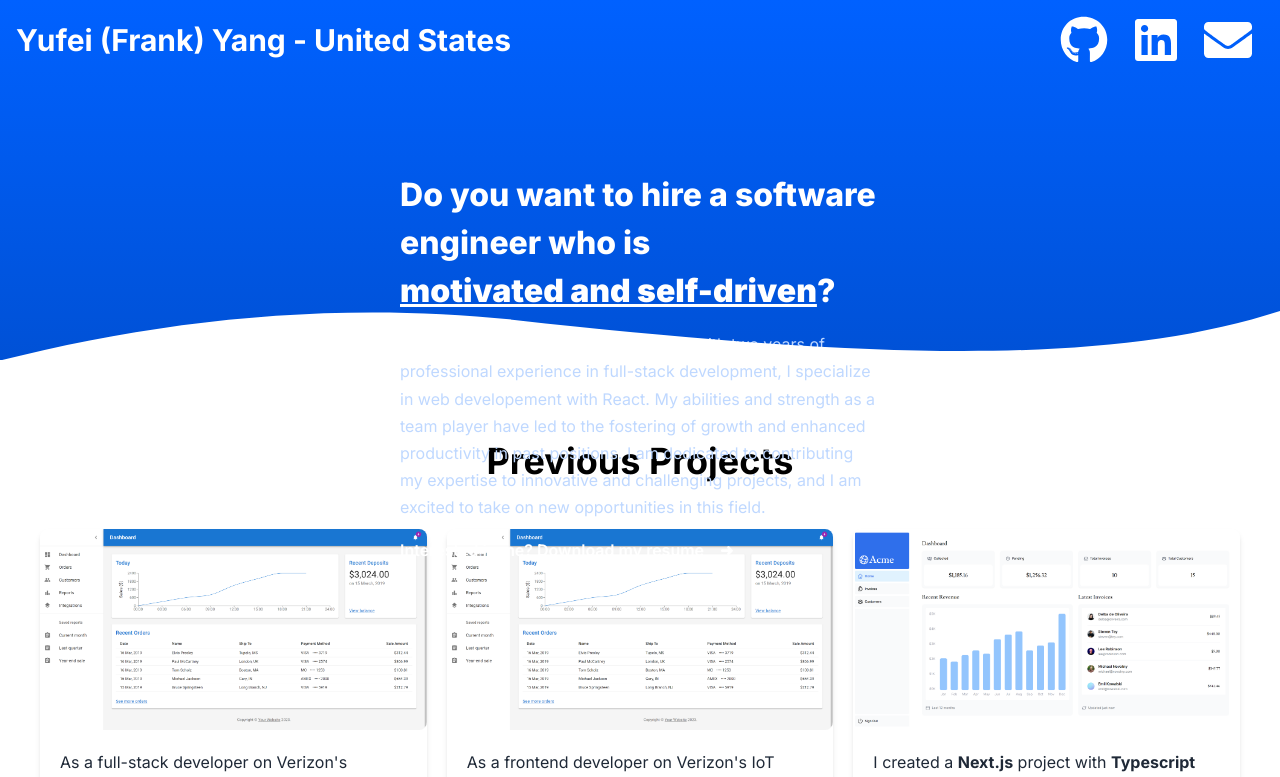
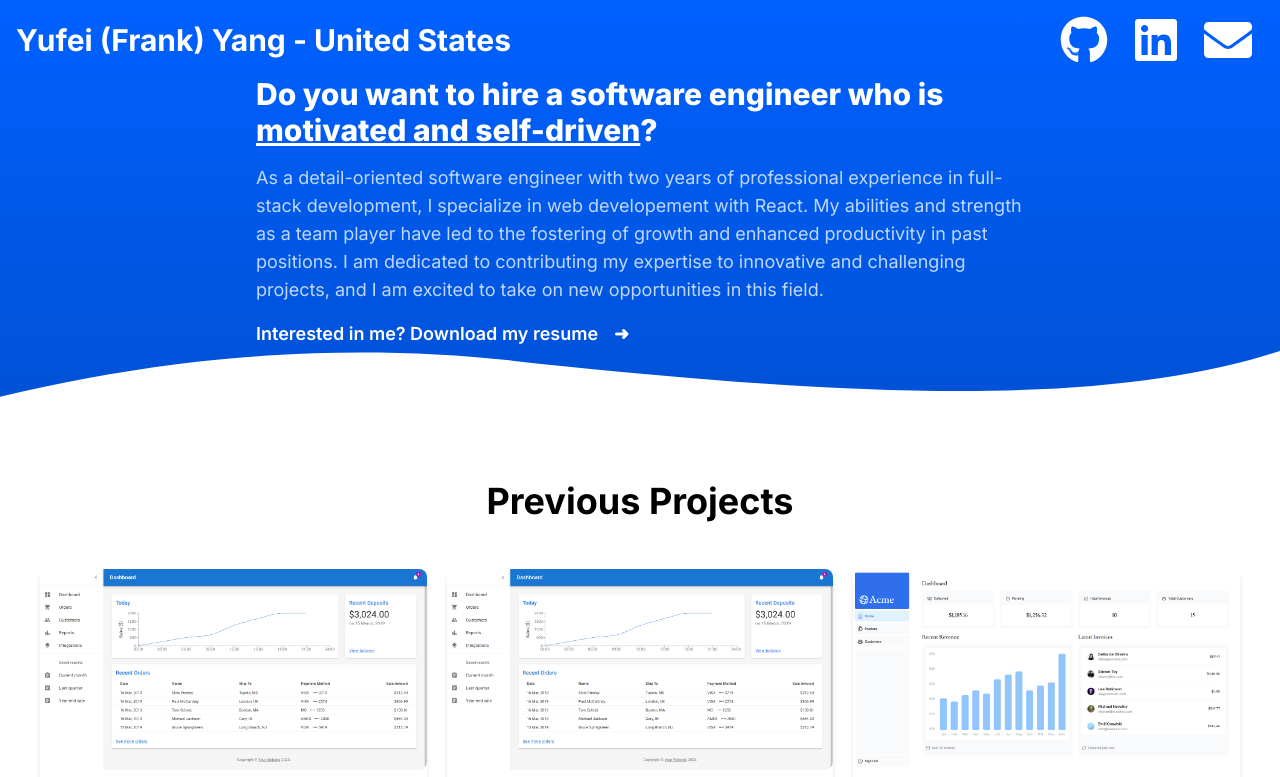
Before and after one commit to FrankYufeiYang/my-website, a Next.js app: page / in a window 1280 px wide. Shown: the top 777 px of the page. Built offline with nearby package versions, Linux system fonts and the light colour scheme.

Commit message:
used more tailwind css

```diff
--- a/app/components/background.jsx
+++ b/app/components/background.jsx
@@ -42,7 +42,7 @@ export default function Background() {
   };
   const Timeline = ({ data }) => {
     return (
-      <ul className='relative border-l border-gray-200 max-w-[60%]'>
+      <ul className='relative border-l border-gray-200 max-w-[85%] md:max-w-[60%]'>
         {data.map((item, index) => (
           <TimelineItem key={index} data={item} />
         ))}
@@ -51,7 +51,7 @@ export default function Background() {
   };
   return (
     <div className=' pb-10'>
-      <div className='max-w-[1400px] mx-auto px-10 '>
+      <div className='max-w-[1400px] mx-auto md:px-10 '>
         <div className='text-center max-w-lg m-auto'>
           <h2 className='text-4xl font-bold pt-10'>Background</h2>
         </div>
--- a/app/components/header.jsx
+++ b/app/components/header.jsx
@@ -4,7 +4,7 @@ import Link from 'next/link';
 export default function Header() {
   return (
     <>
-      <header className='text-white'>
+      <header className='text-white relative'>
         <nav className='container mx-auto flex justify-between items-center p-4'>
           <div className='text-3xl font-bold'>
             <Link href='/'>Yufei (Frank) Yang - United States</Link>
@@ -41,18 +41,18 @@ export default function Header() {
           </div>
         </nav>
 
-        <div className='flex flex-col justify-center py-10 my-12'>
-          <div className='max-w-[60vh]  mx-auto my-auto'>
-            <h1 className='main slide-in-left'>
+        <div className=' md:h-[40vh] z-10 relative w-[100%] pt-10 pb-28 px-10 text-center flex flex-col justify-center'>
+          <div className='text-left max-w-3xl m-auto'>
+            <div className=' my-4 font-extrabold text-3xl l  slide-in-left'>
               Do you want to hire a software engineer who is
               <br />
-              <b className='text-decoration-line: underline'>
+              <span className='text-decoration-line: underline'>
                 motivated and self-driven
-              </b>
+              </span>
               ?
               <br />
-            </h1>
-            <p className='second slide-in-right'>
+            </div>
+            <p className=' font-normal text-lg my-4 text-[#bfd8ff] slide-in-right'>
               As a detail-oriented software engineer with two years of
               professional experience in full-stack development, I specialize in
               web developement with React. My abilities and strength as a team
@@ -62,8 +62,11 @@ export default function Header() {
               to take on new opportunities in this field.
             </p>
 
-            <p className='font-semibold slide-in-left	'>
-              <a href='https://drive.google.com/file/d/1Bt2WSy87CMD_nrP8oGUcXC8LtUU0aXj3/view?usp=sharing' target='_blank'>
+            <p className='font-semibold text-lg slide-in-left	'>
+              <a
+                href='https://drive.google.com/file/d/1Bt2WSy87CMD_nrP8oGUcXC8LtUU0aXj3/view?usp=sharing'
+                target='_blank'
+              >
                 Interested in me? Download my resume
                 <span className='pl-4'>➜</span>
               </a>
@@ -71,7 +74,7 @@ export default function Header() {
           </div>
         </div>
       </header>
-      <div className='cut mb-20'>
+      <div className='cut my-20'>
         <svg
           width='100%'
           height='100%'
--- a/app/components/main.jsx
+++ b/app/components/main.jsx
@@ -9,7 +9,7 @@ export default function Main() {
         <div className='text-center max-w-lg m-auto'>
           <h2 className='text-4xl font-bold'>Previous Projects</h2>
         </div>
-        <div className='my-12 grid grid-cols-3 gap-5 justify-center items-center h-[100%] '>
+        <div className='my-12 grid grid-cols-1 md:grid-cols-3 gap-5 justify-center items-center h-[100%] '>
           <Project
             imgUrl={'/chatbot-portal.png'}
             description={
--- a/app/components/skills.jsx
+++ b/app/components/skills.jsx
@@ -1,41 +1,42 @@
 export default function Skills(){
-    return (  <div className=' bg-slate-50 pb-10'>
+    return (
+      <div className=' bg-slate-50 pb-10'>
         <div className='max-w-[1400px] mx-auto px-10 '>
           <div className='text-center max-w-lg m-auto'>
             <h2 className='text-4xl font-bold pt-10'>Skills</h2>
           </div>
-          <div className='m-auto py-10 grid gap-4 grid-cols-2'>
-            <div className='mx-20'>
+          <div className='m-auto py-10 grid gap-4 md:grid-cols-2'>
+            <div className='md:mx-20'>
               <div className=' text-blue-600'>Programming Languages</div>
               <div>Javascript, Typescript, Java, Python, SQL, C</div>
             </div>
-            <div className='mx-20'>
+            <div className='md:mx-20'>
               <div className=' text-blue-600'>Frontend</div>
               <div>HTML, CSS, XML, JSON, Fetch API, DOM, AJAX </div>
             </div>
-            <div className='mx-20'>
+            <div className='md:mx-20'>
               <div className=' text-blue-600'>
                 Frontend Frameworks/Libraries
               </div>
               <div>React, Next.js, Vite.js, React Router, Formik, Lodash</div>
             </div>
-            <div className='mx-20'>
+            <div className='md:mx-20'>
               <div className=' text-blue-600'>UI Frameworks</div>
               <div>Material UI, Ant Design, Tailwind CSS, Bootstrap</div>
             </div>
-            <div className='mx-20'>
+            <div className='md:mx-20'>
               <div className=' text-blue-600'>Backend Frameworks</div>
               <div>Python Flask, Java Spring boot, Node.js</div>
             </div>
-            <div className='mx-20'>
+            <div className='md:mx-20'>
               <div className=' text-blue-600'>Database </div>
               <div>PostgreSQL, MySQL, Redis, S3</div>
             </div>
-            <div className='mx-20'>
+            <div className='md:mx-20'>
               <div className=' text-blue-600'>Deploy Tools </div>
               <div>Nginx, Docker, Kubernetes, Jenkins</div>
             </div>
-            <div className='mx-20'>
+            <div className='md:mx-20'>
               <div className=' text-blue-600'>Dev Tools </div>
               <div>
                 Browser Dev Tools, Git, Postman, NPM, Maven, VSCode, IDEA,
@@ -44,5 +45,6 @@ export default function Skills(){
             </div>
           </div>
         </div>
-      </div>)
+      </div>
+    );
 }
--- a/app/globals.css
+++ b/app/globals.css
@@ -14,6 +14,7 @@
   box-sizing: border-box;
   padding: 0;
   margin: 0;
+  -webkit-font-smoothing: antialiased;
 }
 
 .bg-dark {
@@ -22,27 +23,7 @@
 }
 
 header {
-  height: 45vh;
   background-image: linear-gradient(to top, #0051d6 0%, #0061ff 100%);
-  position: relative;
-}
-.main {
-  margin-bottom: 0.5em;
-  text-transform: none;
-  font-size: 2em;
-  padding-top: 0.1em;
-  text-align: left;
-  font-weight: 800;
-}
-.second {
-  color: #bfd8ff;
-  line-height: 1.7;
-  font-weight: 400;
-  display: block;
-  margin-block-start: 1em;
-  margin-block-end: 1em;
-  margin-inline-start: 0px;
-  margin-inline-end: 0px;
 }
 
 .slide-in-left {
@@ -80,10 +61,14 @@ header {
   clip-rule: evenodd;
   stroke-linejoin: round;
   stroke-miterlimit: 1.41421;
+  width: calc(100% + 1em);
+  margin-left: -1em;
+  position: absolute;
+  bottom: 0;
 }
 
-.project{
-  box-shadow: 0 3px 10px rgba(50,50,50,.05);
+.project {
+  box-shadow: 0 3px 10px rgba(50, 50, 50, 0.05);
   border: 1px solid #f7f7f7;
   border-radius: 5px;
   padding: 1.5em;
```
Lines whose indentation alone changed are shown as unchanged.
